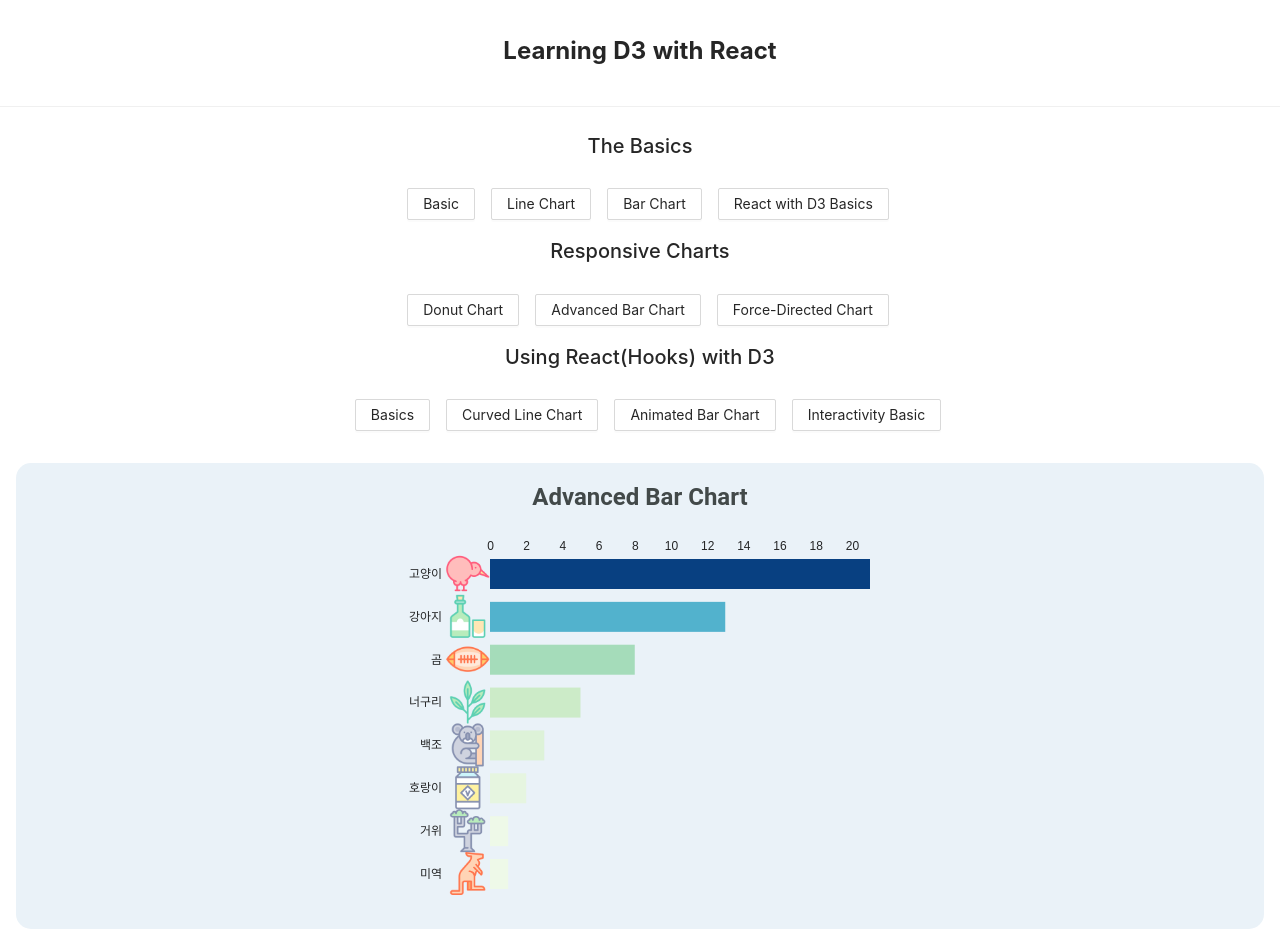
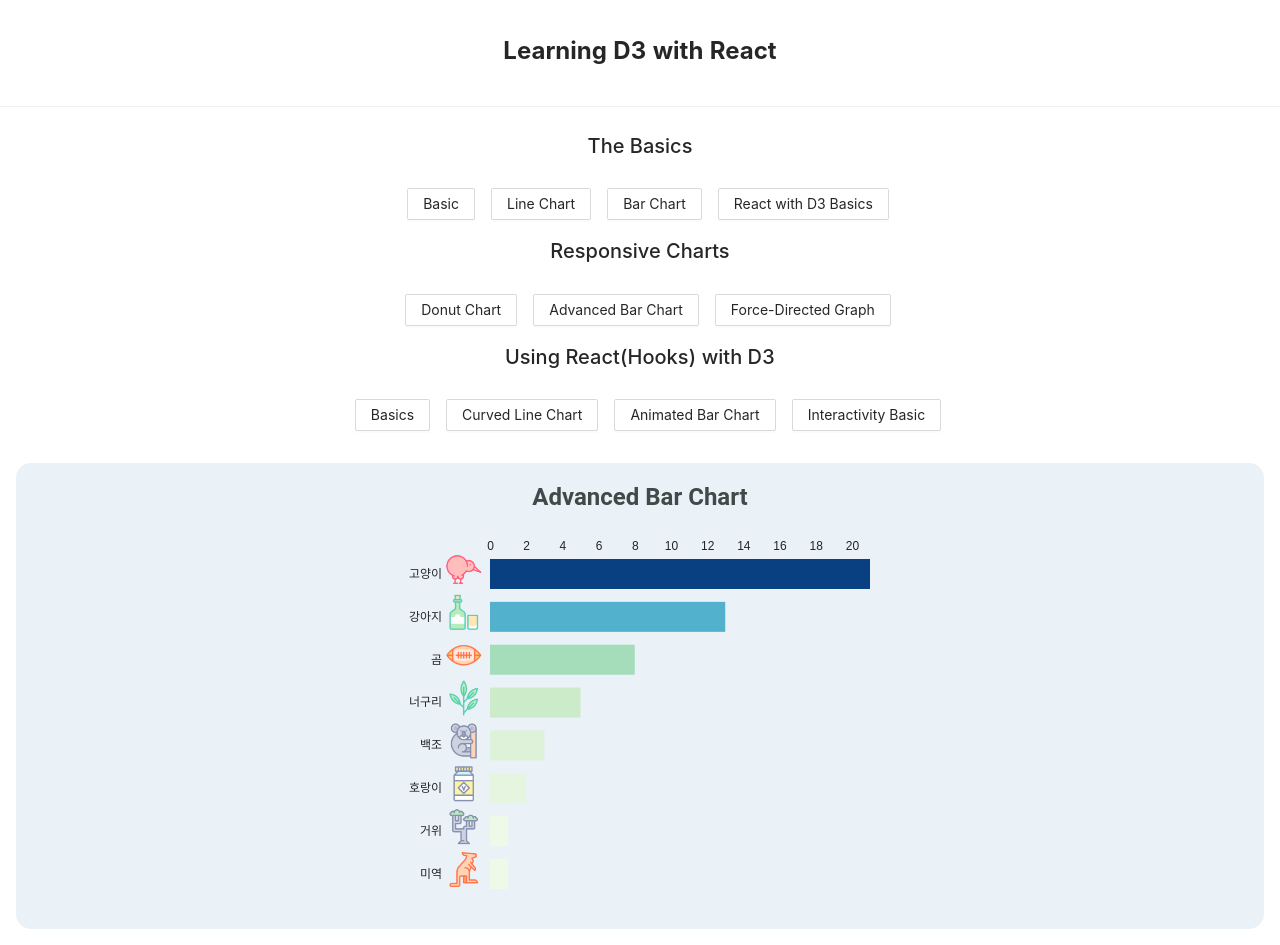
Before and after one commit to juajang/react-d3, a React (Create React App) app: page /advanced-bar-chart in a window 1280 px wide. Built offline with nearby package versions, Linux system fonts and the light colour scheme.

Commit message:
refactor advanced bar chart

```diff
--- a/src/components/common/Header.jsx
+++ b/src/components/common/Header.jsx
@@ -38,7 +38,7 @@ const Header = () => {
       <ButtonContainer>
         <LinkButton name="Donut Chart" url="/donut-chart"/>
         <LinkButton name="Advanced Bar Chart" url="/advanced-bar-chart"/>
-        <LinkButton name="Force-Directed Chart" url="/force-directed-graph"/>
+        <LinkButton name="Force-Directed Graph" url="/force-directed-graph"/>
       </ButtonContainer>
       <h2> Using React(Hooks) with D3 </h2>
       <ButtonContainer>
--- a/src/pages/AdvancedBarChart.jsx
+++ b/src/pages/AdvancedBarChart.jsx
@@ -115,7 +115,7 @@ const AdvancedBarChart = () => {
     let graphWidth = width - margin.left - margin.right;
     let graphHeight = height - margin.top - margin.bottom;
 
-    let marginImg = 2;
+    let marginImg = 10;
     let imgWidth = graphWidth / data.length - marginImg;
     let imgHeight = graphHeight / data.length - marginImg;
 
```
